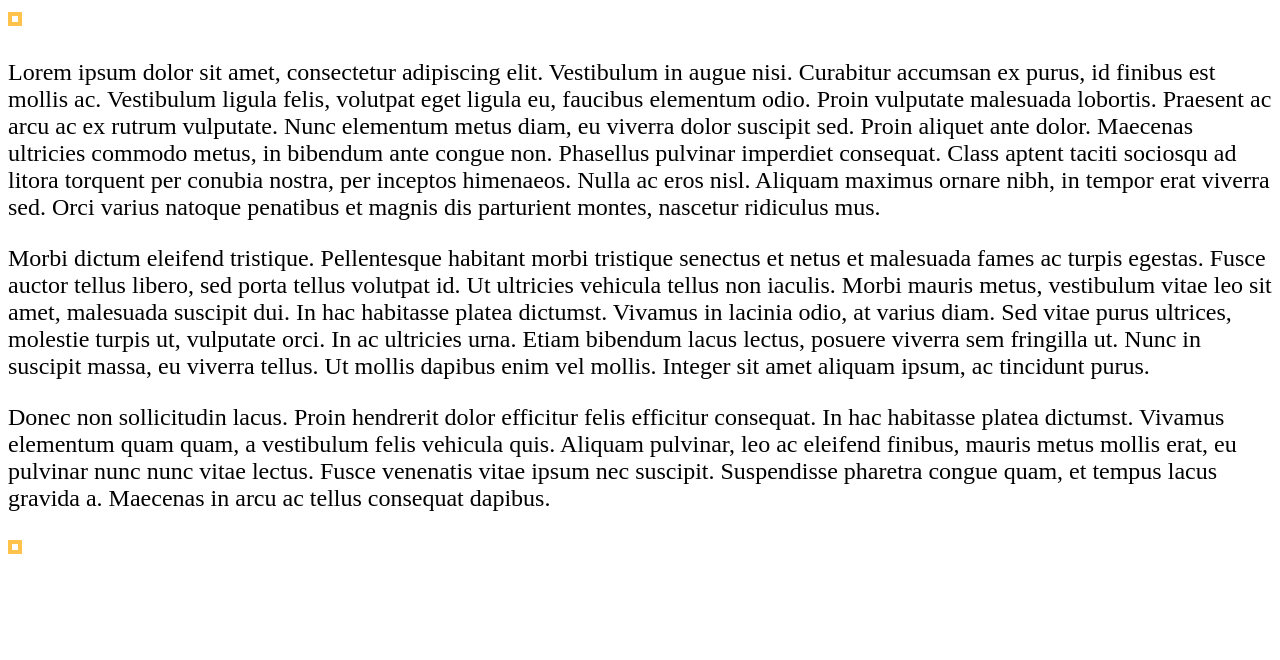
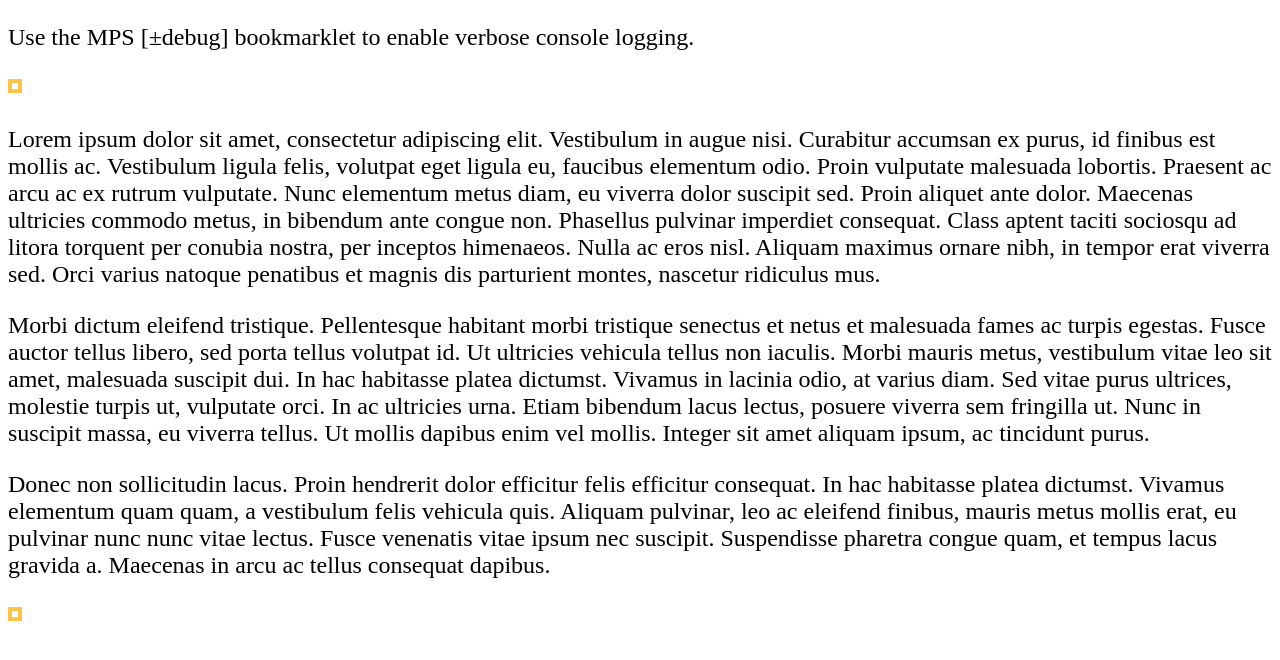
Before and after one commit to BillEndow/BillEndow, a plain HTML site: page onetrust-mps.html in a window 1280 px wide. Drawn offline with Linux system fonts and the light colour scheme.

Commit message:
Update onetrust-mps.html

```diff
--- a/onetrust-mps.html
+++ b/onetrust-mps.html
@@ -46,6 +46,8 @@
 <body>
     <script>window.console && console.log('**** HTML embedded script - top of body');</script>
 
+    <p>Use the MPS [±debug] bookmarklet to enable verbose console logging.</p>
+
     <!--[ad slot]-->
     <span id="topad" class="testad">
     </span>
```
